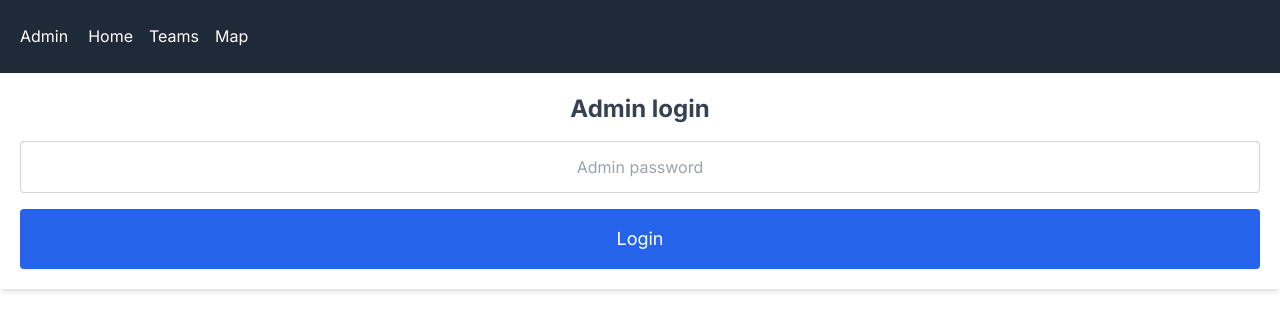
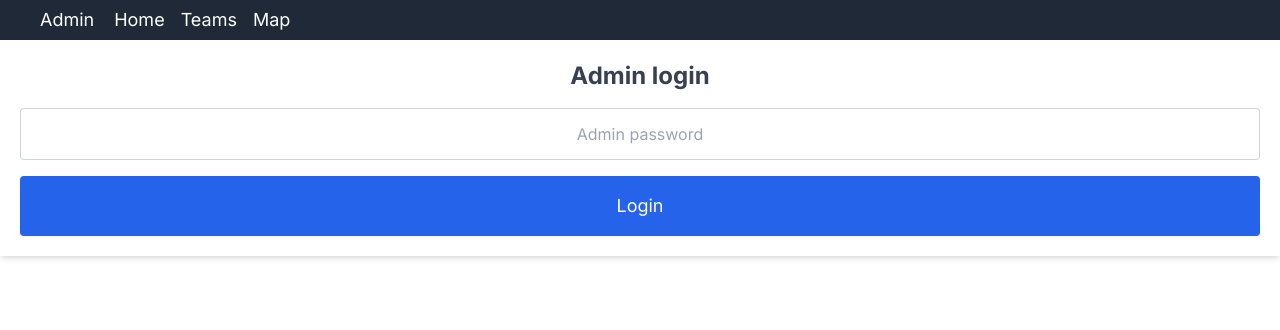
Before and after one commit to quentinrsl/traque, a Next.js app in the folder traque-front/: page /admin/login in a window 1280 px wide. Shown: the top 330 px of the page. Built offline with nearby package versions, Linux system fonts and the light colour scheme; no server answers.

Commit message:
improved style when overflow

```diff
--- a/traque-front/app/admin/layout.js
+++ b/traque-front/app/admin/layout.js
@@ -6,8 +6,8 @@ export default function AdminLayout({ children}) {
     return (
         <AdminConnexionProvider>
             <AdminProvider>
-                <div className='h-full flex items-stretch flex-col'>
-                    <div className="h-20 bg-gray-800 text-white flex items-center justify-left">
+                <div className='h-full flex flex-col'>
+                    <div className="text-lg max-h-10 p-5 bg-gray-800 text-white  flex items-center justify-left">
                         <div className="mx-5">Admin</div>
                         <ul className='flex space-x-4'>
                             <li><Link href="/admin">Home</Link></li>
@@ -15,7 +15,7 @@ export default function AdminLayout({ children}) {
                             <li><Link href="/admin/map">Map</Link></li>
                         </ul>
                     </div>
-                    <div className="h-full block">
+                    <div className="h-full overflow-y-scroll">
                         {children}
                     </div>
                 </div>
--- a/traque-front/app/admin/page.js
+++ b/traque-front/app/admin/page.js
@@ -1,4 +1,5 @@
 "use client";
+import { TeamReady } from "@/components/admin/teamReady";
 import BlueButton, { GreenButton, RedButton } from "@/components/util/button";
 import { useAdminConnexion } from "@/context/adminConnexionContext";
 import useAdmin from "@/hook/useAdmin";
@@ -9,14 +10,15 @@ export default function AdminPage() {
     const { gameState, changeState } = useAdmin();
     useProtect();
     return (
-        <div className='h-full bg-gray-200 p-10 flex flex-col justify-between'>
-            <div className='w-max gap-3 bg-gray-200 p-10 flex flex-col text-center shadow-2xl '>
+        <div className='min-h-full bg-gray-200 p-10 flex flex-row flex-wrap content-start gap-5'>
+            <div className='w-max h-1/2 gap-3 bg-gray-200 p-10 flex flex-col text-center shadow-2xl '>
                 <h2 className="text-2xl">Game state </h2>
                 <strong className="p-5 bg-gray-900 text-white text-xl rounded">Current : {gameState}</strong>
                 <RedButton onClick={() => changeState(GameState.SETUP)}>Reset game</RedButton>
                 <GreenButton onClick={() => changeState(GameState.PLACEMENT)}>Start placement</GreenButton>
                 <BlueButton onClick={() => changeState(GameState.PLAYING)}>Start game</BlueButton>
             </div>
+            {gameState == GameState.PLACEMENT && <div className="max-h-5/6"><TeamReady /></div>}
         </div>
     )
 }
--- a/traque-front/app/admin/teams/page.js
+++ b/traque-front/app/admin/teams/page.js
@@ -15,7 +15,7 @@ export default function TeamAdminPage() {
 
   return (
       <div className='h-full bg-gray-200 p-10 flex flex-row justify-between'>
-        <div className='w-1/2 p-5 bg-white mx-5 h-full p-4 shadow-2xl rounded'>
+        <div className='w-1/2 p-5 bg-white mx-5 h-full p-4 shadow-2xl rounded overflow-y-scroll max-h-full'>
           <h2 className='text-2xl text-center'>Team list</h2>
           <TeamAddForm onAddTeam={addTeam}/>
           <TeamList selectedTeamId={selectedTeamId} onSelected={setSelectedTeamId}/>
--- a/traque-front/components/admin/teamList.jsx
+++ b/traque-front/components/admin/teamList.jsx
@@ -12,7 +12,7 @@ const reorder = (list, startIndex, endIndex) => {
 };
 
 function TeamListItem({ team, index, onSelected, itemSelected }) {
-    const classNames = 'w-full p-3 m-3 shadow ' + (itemSelected ? "bg-blue-400" : "bg-gray-100");
+    const classNames = 'w-full p-3 my-3 shadow ' + (itemSelected ? "bg-blue-400" : "bg-gray-100");
     return (
         <Draggable draggableId={team.id.toString()} index={index} onClick={() => onSelected(team.id)}>
             {provided => (
--- /dev/null
+++ b/traque-front/components/admin/teamReady.jsx
@@ -0,0 +1,16 @@
+import useAdmin from "@/hook/useAdmin"
+
+export function TeamReady() {
+    const {teams} = useAdmin();
+    return <div className='w-max h-full gap-1 bg-gray-200 p-10 flex flex-col text-center shadow-2xl overflow-y-scroll'>
+        <h2 className="text-2xl">Teams ready status</h2>
+        {teams.map((team) => team.ready ? (
+             <div key={team.id} className="p-2 text-white bg-green-500 shadow-md text-xl rounded flex flex-row">
+                <div>{team.name} : Ready</div>
+            </div>) : (
+            <div key={team.id} className="p-2 text-white bg-red-500 shadow-md text-xl rounded flex flex-row">
+                <div>{team.name} : Not ready</div>
+            </div>
+            ))}
+    </div>
+}
```
